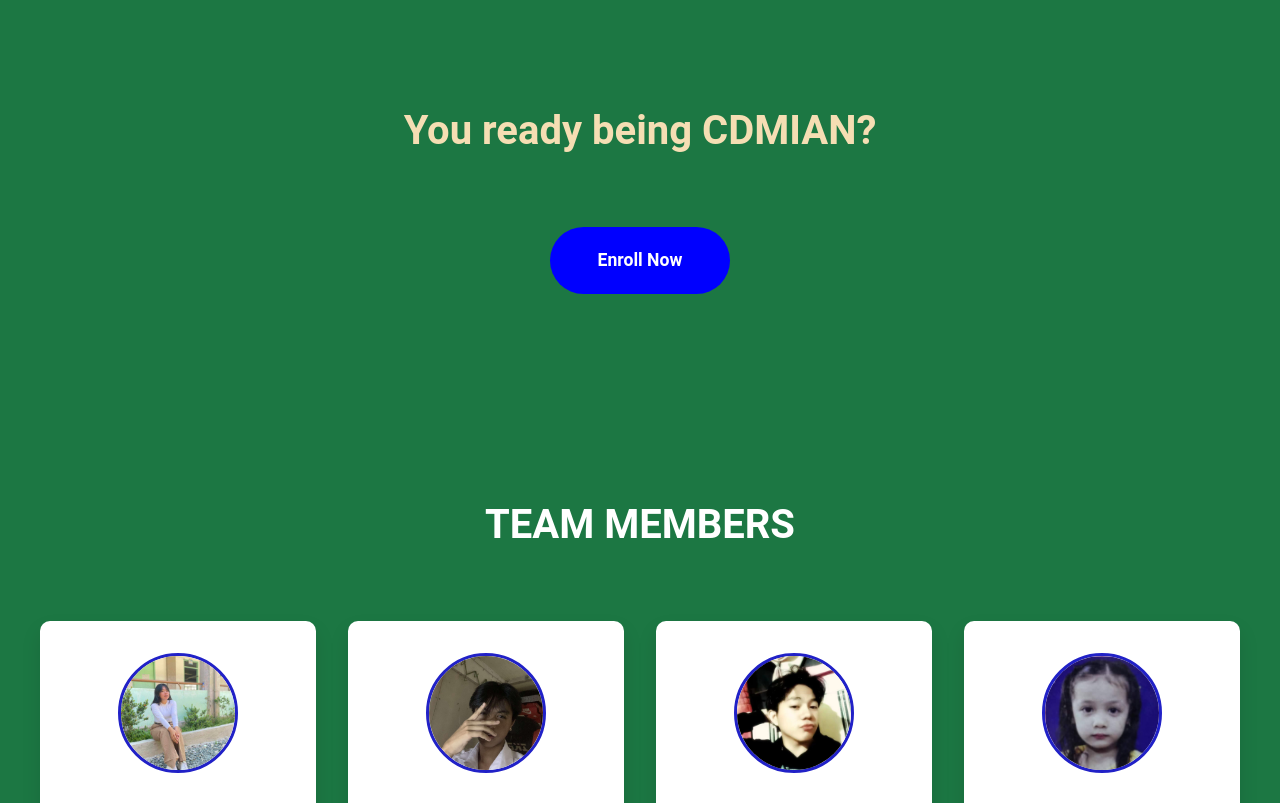
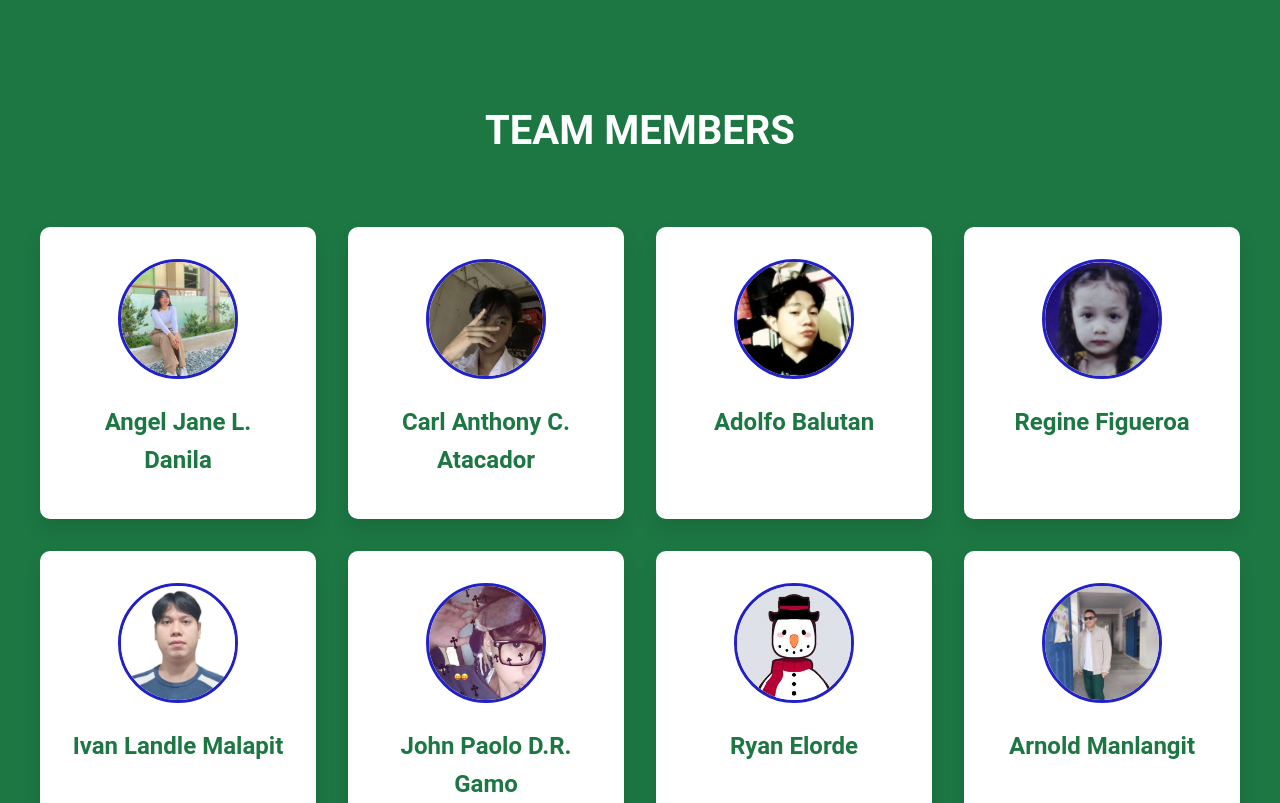
Before and after one commit to sleepyhue/cdm-mock, a plain HTML site: page index.html in a window 1280 px wide. Shown: the part 2886-3689 px from the top of the page. Drawn offline with Linux system fonts and the light colour scheme.

Commit message:
Update index.html

```diff
--- a/index.html
+++ b/index.html
@@ -30,7 +30,7 @@
         <h1>Welcome to Colegio de Montalban</h1>
         <p>Empowering minds, Building futures</p>
         <img src="./images/students.gif">
-        <a href="#enroll" class="cta-button">Enroll Now</a>
+        <a href="student-enroll.html" class="cta-button">Enroll Now</a>
     </header>
 
     <section id="mission-vision">
@@ -86,11 +86,6 @@
         </div>
     </section>
 
-    <section id="enroll">
-        <h2>You ready being CDMIAN?</h2>
-        <a href="student-enroll.html" class="cta-button">Enroll Now</a>
-    </section>
-
     <section id="team">
         <h2>TEAM MEMBERS</h2>
         <div class="team-container">
```
